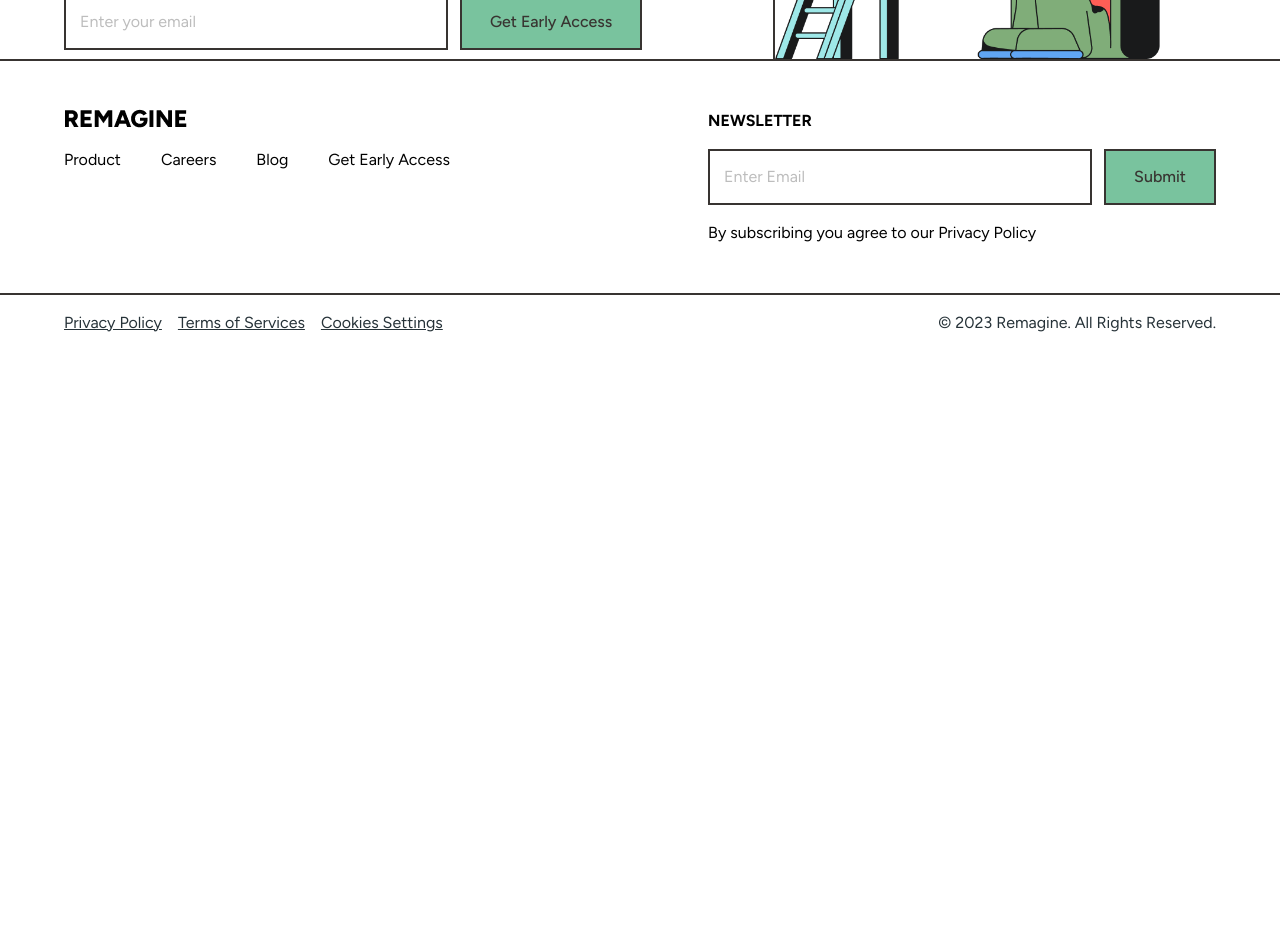
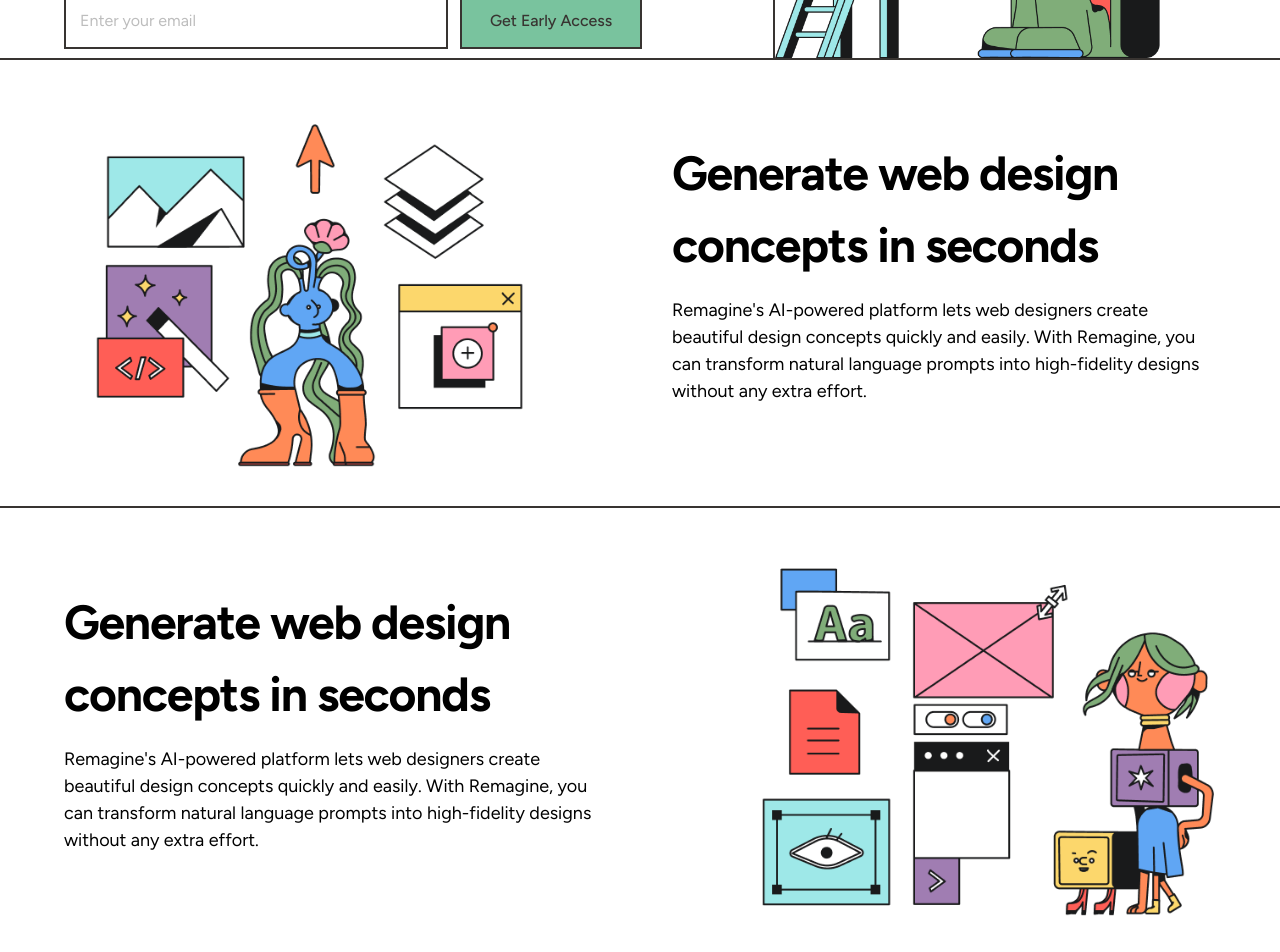
Before and after one commit to Drinooo/remagine-landing-page, a React (Vite) app: page / in a window 1280 px wide. Shown: the part 400-1352 px from the top of the page. Before the commit the page ends 800 px from the top, so only its background shows below. Built offline with nearby package versions, Linux system fonts and the light colour scheme.

Commit message:
Added 2 CTA sections

```diff
--- a/src/layout/Base.jsx
+++ b/src/layout/Base.jsx
@@ -2,12 +2,16 @@
 import { ComplexNavbar } from './Header'
 import { Footer } from './Footer'
 import { Hero } from '../sections/Hero'
+import { CTA1 } from '../sections/CTA1'
+import { CTA2 } from '../sections/CTA2'
 
 const Base = () => {
   return (
     <Fragment>
       <ComplexNavbar />
       <Hero />
+      <CTA1 />
+      <CTA2 />
       <Footer />
     </Fragment>
   )
--- a/src/layout/Header.jsx
+++ b/src/layout/Header.jsx
@@ -112,7 +112,7 @@
   }, []);
 
   return (
-    <Navbar className="mx-auto max-w-full p-0 rounded-none shadow-none border-b-2 border-black">
+    <Navbar className="mx-auto max-w-full p-0 rounded-none shadow-none border-0 border-b-2 border-black">
       <div className="relative mx-auto flex items-center justify-between text-blue-gray-900 pl-[64px]">
         <Typography
           as="a"
--- /dev/null
+++ b/src/sections/CTA1.jsx
@@ -0,0 +1,27 @@
+import { Typography } from "@material-tailwind/react";
+import React from "react";
+
+export const CTA1 = () => {
+  return (
+    <section className="border-b-2 border-black">
+      <div className="gap-8 items-center mx-auto max-w-full xl:gap-16 md:grid md:grid-cols-2">
+        <img
+          className="w-full"
+          src="/images/Illustration 3.png"
+          alt="dashboard image"
+        />
+        <div className="pr-[64px]">
+          <Typography className="mb-4 text-h2 tracking-tight font-main font-[700]">
+            Generate web design concepts in seconds
+          </Typography>
+          <Typography className="mb-6 font-main font-[400] text-body">
+            Remagine's AI-powered platform lets web designers create beautiful
+            design concepts quickly and easily. With Remagine, you can transform
+            natural language prompts into high-fidelity designs without any
+            extra effort.
+          </Typography>
+        </div>
+      </div>
+    </section>
+  );
+};
--- /dev/null
+++ b/src/sections/CTA2.jsx
@@ -0,0 +1,27 @@
+import { Typography } from "@material-tailwind/react";
+import React from "react";
+
+export const CTA2 = () => {
+  return (
+    <section className="border-b-2 border-black">
+      <div className="gap-8 items-center mx-auto max-w-full xl:gap-16 md:grid md:grid-cols-2">
+      <div className="pl-[64px]">
+          <Typography className="mb-4 text-h2 tracking-tight font-main font-[700]">
+            Generate web design concepts in seconds
+          </Typography>
+          <Typography className="mb-6 font-main font-[400] text-body">
+            Remagine's AI-powered platform lets web designers create beautiful
+            design concepts quickly and easily. With Remagine, you can transform
+            natural language prompts into high-fidelity designs without any
+            extra effort.
+          </Typography>
+        </div>
+        <img
+          className="w-full"
+          src="/images/Illustration 5.png"
+          alt="dashboard image"
+        />
+      </div>
+    </section>
+  );
+};
--- a/tailwind.config.js
+++ b/tailwind.config.js
@@ -35,6 +35,7 @@
     },
     fontSize: {
       h1: "76px",
+      h2: "48px",
       body: "18px"
     },
     lineHeight: {
```
Also changed, not shown: public/images/Illustration 3.png (added), public/images/Illustration 5.png (added).
